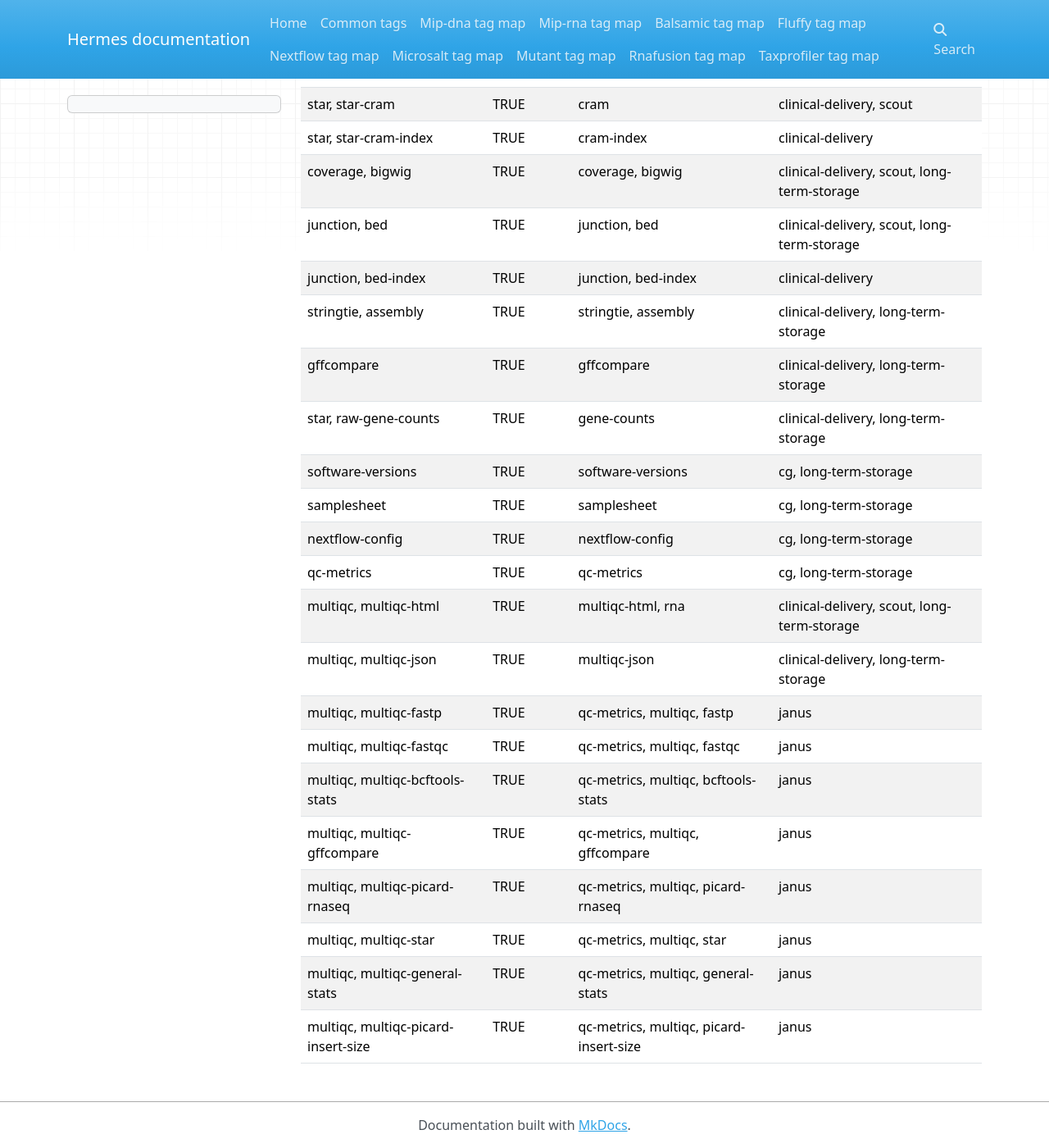
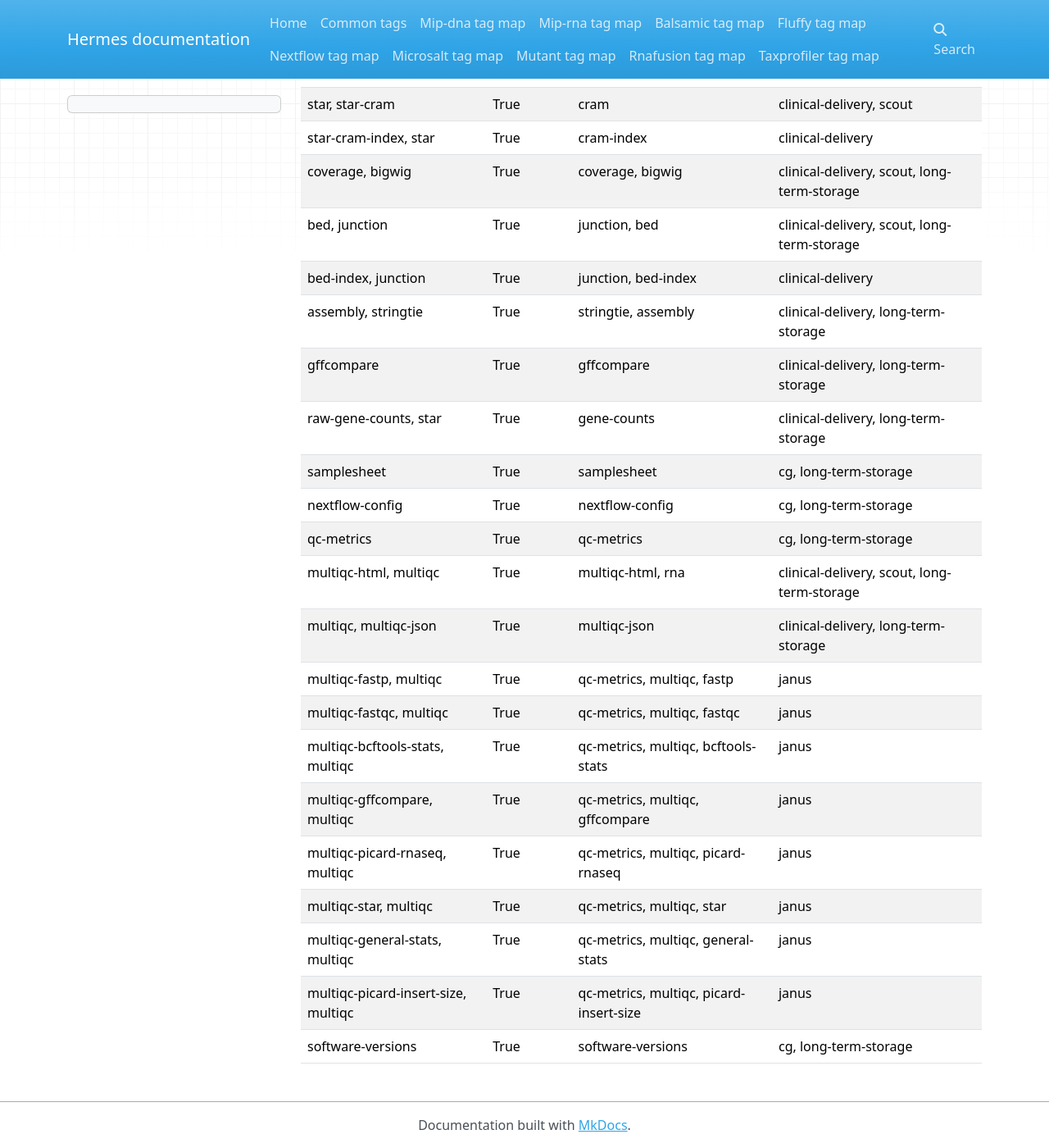
Before and after one commit to Clinical-Genomics/hermes, an MkDocs documentation site: the page built from docs/tomte_map.md, in a window 1280 px wide and 1400 px high, scrolled down 310 px. Shown: the whole window at 82% size. Built offline with MkDocs 1.6.1, drawn with Linux system fonts in a browser that asks for light colours; nearby versions of some CDN libraries; some of the changed text lies outside the part shown.

Commit message:
Clean Tomte fixture & tag map

```diff
--- a/docs/tomte_map.md
+++ b/docs/tomte_map.md
@@ -1,28 +1,28 @@
-| Tomte tags                           | Mandatory | HK tags                                  | Used by                                      |
-|--------------------------------------|-----------|------------------------------------------|----------------------------------------------|
-| fraser, fraser-clinical              | FALSE     | fraser, clinical                         | clinical-delivery, long-term-storage         |
-| fraser, fraser-research              | FALSE     | fraser, research                         | clinical-delivery, long-term-storage         |
-| outrider, outrider-clinical          | FALSE     | outrider, clinical                       | clinical-delivery, long-term-storage         |
-| outrider, outrider-research          | FALSE     | outrider, research                       | clinical-delivery, long-term-storage         |
-| star, star-cram                      | TRUE      | cram                                     | clinical-delivery, scout                     |
-| star, star-cram-index                | TRUE      | cram-index                               | clinical-delivery                            |
-| coverage, bigwig                     | TRUE      | coverage, bigwig                         | clinical-delivery, scout, long-term-storage  |
-| junction, bed                        | TRUE      | junction, bed                            | clinical-delivery, scout, long-term-storage  |
-| junction, bed-index                  | TRUE      | junction, bed-index                      | clinical-delivery                            |
-| stringtie, assembly                  | TRUE      | stringtie, assembly                      | clinical-delivery, long-term-storage         |
-| gffcompare                           | TRUE      | gffcompare                               | clinical-delivery, long-term-storage         |
-| star, raw-gene-counts                | TRUE      | gene-counts                              | clinical-delivery, long-term-storage         |
-| software-versions                    | TRUE      | software-versions                        | cg, long-term-storage                        |
-| samplesheet                          | TRUE      | samplesheet                              | cg, long-term-storage                        |
-| nextflow-config                      | TRUE      | nextflow-config                          | cg, long-term-storage                        |
-| qc-metrics                           | TRUE      | qc-metrics                               | cg, long-term-storage                        |
-| multiqc, multiqc-html                | TRUE      | multiqc-html, rna                        | clinical-delivery, scout, long-term-storage  |
-| multiqc, multiqc-json                | TRUE      | multiqc-json                             | clinical-delivery, long-term-storage         |
-| multiqc, multiqc-fastp               | TRUE      | qc-metrics, multiqc, fastp               | janus                                        |
-| multiqc, multiqc-fastqc              | TRUE      | qc-metrics, multiqc, fastqc              | janus                                        |
-| multiqc, multiqc-bcftools-stats      | TRUE      | qc-metrics, multiqc, bcftools-stats      | janus                                        |
-| multiqc, multiqc-gffcompare          | TRUE      | qc-metrics, multiqc, gffcompare          | janus                                        |
-| multiqc, multiqc-picard-rnaseq       | TRUE      | qc-metrics, multiqc, picard-rnaseq       | janus                                        |
-| multiqc, multiqc-star                | TRUE      | qc-metrics, multiqc, star                | janus                                        |
-| multiqc, multiqc-general-stats       | TRUE      | qc-metrics, multiqc, general-stats       | janus                                        |
-| multiqc, multiqc-picard-insert-size  | TRUE      | qc-metrics, multiqc, picard-insert-size  | janus                                        |
+| Tomte tags                          | Mandatory   | HK tags                                 | Used by                                     |
+|-------------------------------------|-------------|-----------------------------------------|---------------------------------------------|
+| fraser, fraser-clinical             | False       | fraser, clinical                        | clinical-delivery, long-term-storage        |
+| fraser, fraser-research             | False       | fraser, research                        | clinical-delivery, long-term-storage        |
+| outrider-clinical, outrider         | False       | outrider, clinical                      | clinical-delivery, long-term-storage        |
+| outrider-research, outrider         | False       | outrider, research                      | clinical-delivery, long-term-storage        |
+| star, star-cram                     | True        | cram                                    | clinical-delivery, scout                    |
+| star-cram-index, star               | True        | cram-index                              | clinical-delivery                           |
+| coverage, bigwig                    | True        | coverage, bigwig                        | clinical-delivery, scout, long-term-storage |
+| bed, junction                       | True        | junction, bed                           | clinical-delivery, scout, long-term-storage |
+| bed-index, junction                 | True        | junction, bed-index                     | clinical-delivery                           |
+| assembly, stringtie                 | True        | stringtie, assembly                     | clinical-delivery, long-term-storage        |
+| gffcompare                          | True        | gffcompare                              | clinical-delivery, long-term-storage        |
+| raw-gene-counts, star               | True        | gene-counts                             | clinical-delivery, long-term-storage        |
+| samplesheet                         | True        | samplesheet                             | cg, long-term-storage                       |
+| nextflow-config                     | True        | nextflow-config                         | cg, long-term-storage                       |
+| qc-metrics                          | True        | qc-metrics                              | cg, long-term-storage                       |
+| multiqc-html, multiqc               | True        | multiqc-html, rna                       | clinical-delivery, scout, long-term-storage |
+| multiqc, multiqc-json               | True        | multiqc-json                            | clinical-delivery, long-term-storage        |
+| multiqc-fastp, multiqc              | True        | qc-metrics, multiqc, fastp              | janus                                       |
+| multiqc-fastqc, multiqc             | True        | qc-metrics, multiqc, fastqc             | janus                                       |
+| multiqc-bcftools-stats, multiqc     | True        | qc-metrics, multiqc, bcftools-stats     | janus                                       |
+| multiqc-gffcompare, multiqc         | True        | qc-metrics, multiqc, gffcompare         | janus                                       |
+| multiqc-picard-rnaseq, multiqc      | True        | qc-metrics, multiqc, picard-rnaseq      | janus                                       |
+| multiqc-star, multiqc               | True        | qc-metrics, multiqc, star               | janus                                       |
+| multiqc-general-stats, multiqc      | True        | qc-metrics, multiqc, general-stats      | janus                                       |
+| multiqc-picard-insert-size, multiqc | True        | qc-metrics, multiqc, picard-insert-size | janus                                       |
+| software-versions                   | True        | software-versions                       | cg, long-term-storage                       |
```
Also changed, not shown: docs/common_map.md (+118 -116 lines), 1 other file.
